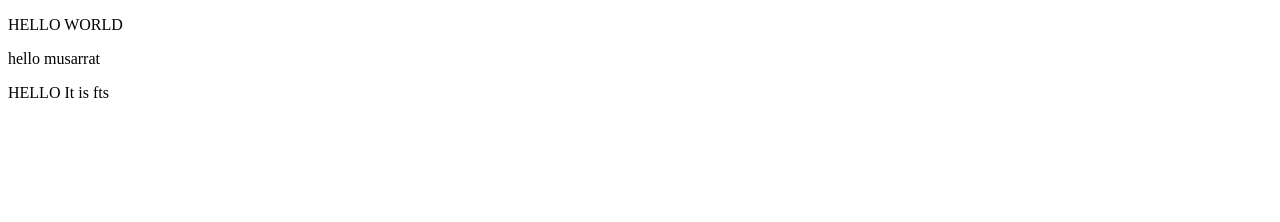
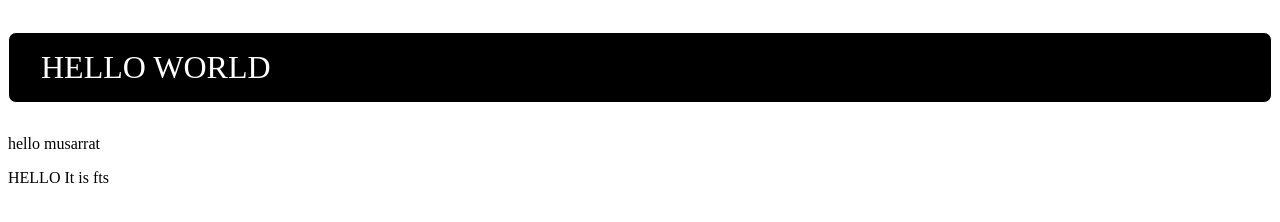
Before and after one commit to musarratChowdhury/JavascriptPractice, a plain HTML site: page index.html in a window 1280 px wide. Drawn offline with Linux system fonts and the light colour scheme.

Commit message:
style added for title

```diff
--- a/index.html
+++ b/index.html
@@ -7,7 +7,7 @@
     <link rel="stylesheet" href="style.css" />
   </head>
   <body>
-    <p>HELLO WORLD</p>
+    <p class="title">HELLO WORLD</p>
     <p>hello musarrat</p>
     <p>HELLO It is fts</p>
     <script src="app.js"></script>
```
